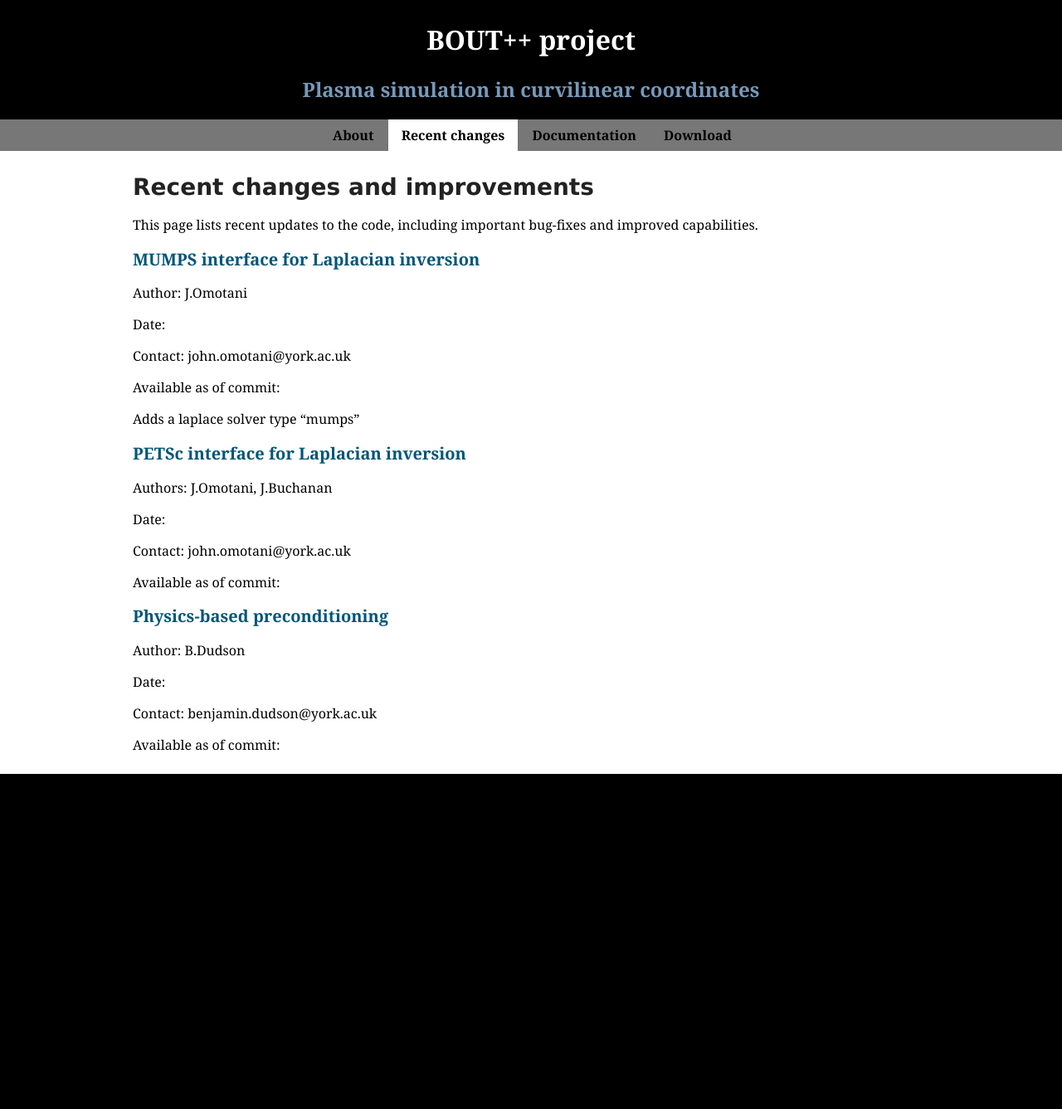
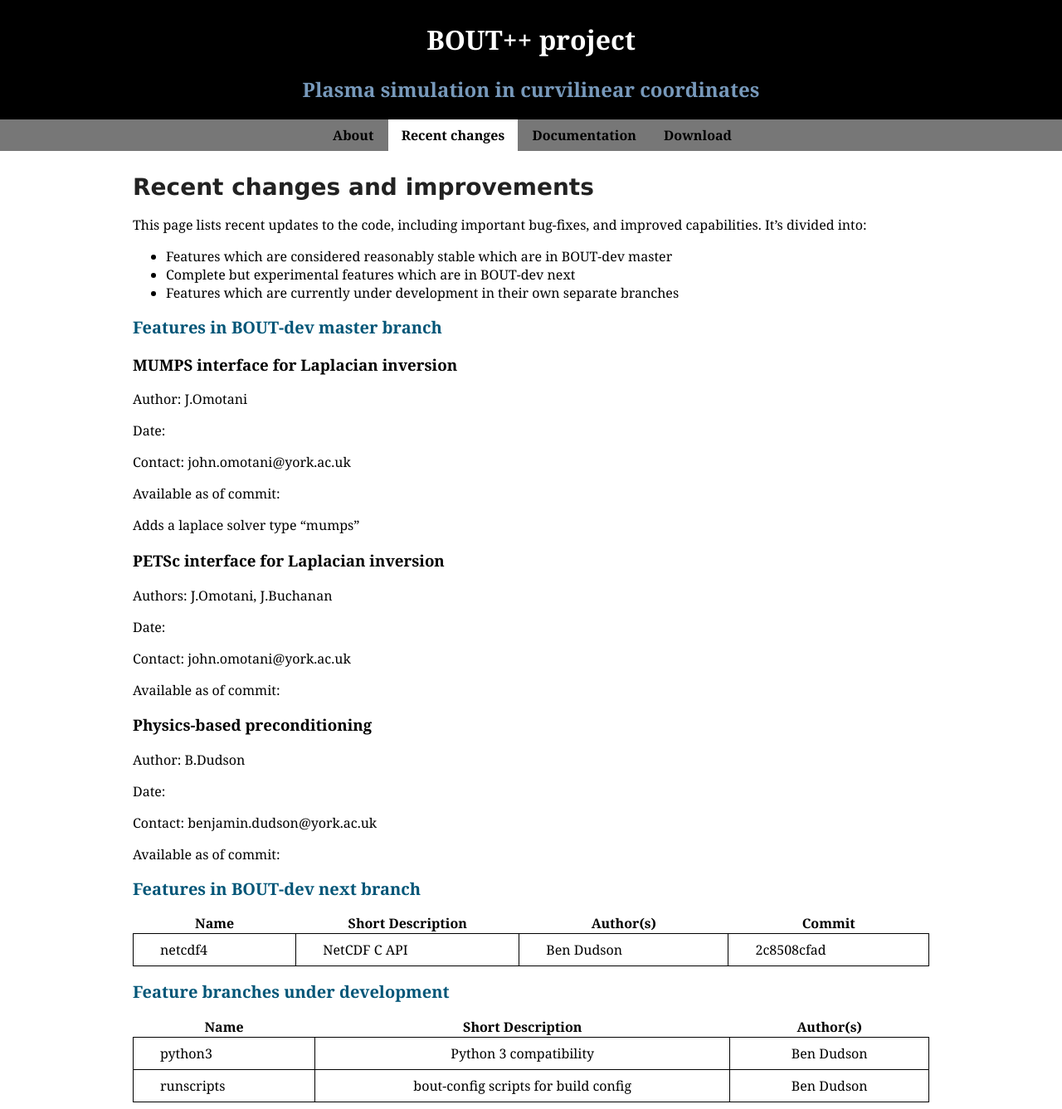
Before and after one commit to boutproject/boutproject.github.io, a Jekyll site: the page built from changes.markdown, in a window 1280 px wide. Shown: the whole page at 83% size. Built offline with Jekyll 4.4.1, drawn with Linux system fonts in a browser that asks for light colours; Markdown is read by kramdown in place of the engine named in the settings; before the commit the page ends 933 px from its top, so only the background shows below that.

Commit message:
Adding tables with feature branch descriptions

```diff
--- a/changes.markdown
+++ b/changes.markdown
@@ -6,10 +6,15 @@
 
 # Recent changes and improvements
 
-This page lists recent updates to the code, including important bug-fixes and improved capabilities.
+This page lists recent updates to the code, including important bug-fixes, and
+improved capabilities. It's divided into:
+* Features which are considered reasonably stable which are in BOUT-dev master
+* Complete but experimental features which are in BOUT-dev next
+* Features which are currently under development in their own separate branches
 
+## Features in BOUT-dev master branch
 
-## MUMPS interface for Laplacian inversion
+### MUMPS interface for Laplacian inversion
   Author: J.Omotani
 
   Date:
@@ -20,7 +25,7 @@
 
   Adds a laplace solver type "mumps"
 
-## PETSc interface for Laplacian inversion
+### PETSc interface for Laplacian inversion
   Authors: J.Omotani, J.Buchanan
 
   Date:
@@ -29,7 +34,7 @@
 
   Available as of commit:
 
-## Physics-based preconditioning
+### Physics-based preconditioning
   Author: B.Dudson
 
   Date:
@@ -37,3 +42,17 @@
   Contact: benjamin.dudson@york.ac.uk
 
   Available as of commit:
+
+
+## Features in BOUT-dev next branch
+
+| Name    | Short Description |  Author(s) |   Commit   |
+| ------- | ----------------- | ---------- |            |
+| netcdf4 | NetCDF C API      | Ben Dudson | 2c8508cfad |
+
+## Feature branches under development
+
+|    Name    |           Short Description          |  Author(s)  |
+| ---------- |:------------------------------------:|:-----------:|
+| python3    | Python 3 compatibility               | Ben Dudson  |
+| runscripts | bout-config scripts for build config | Ben Dudson  |
```
